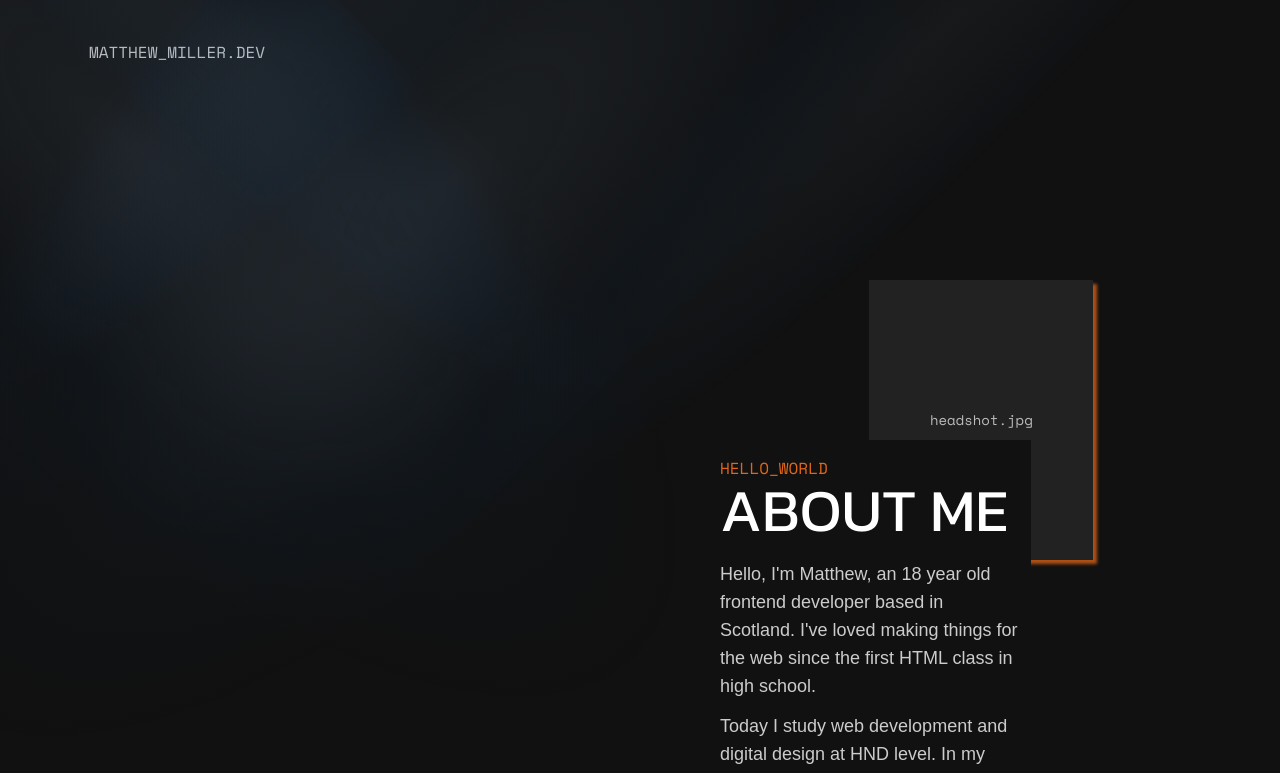
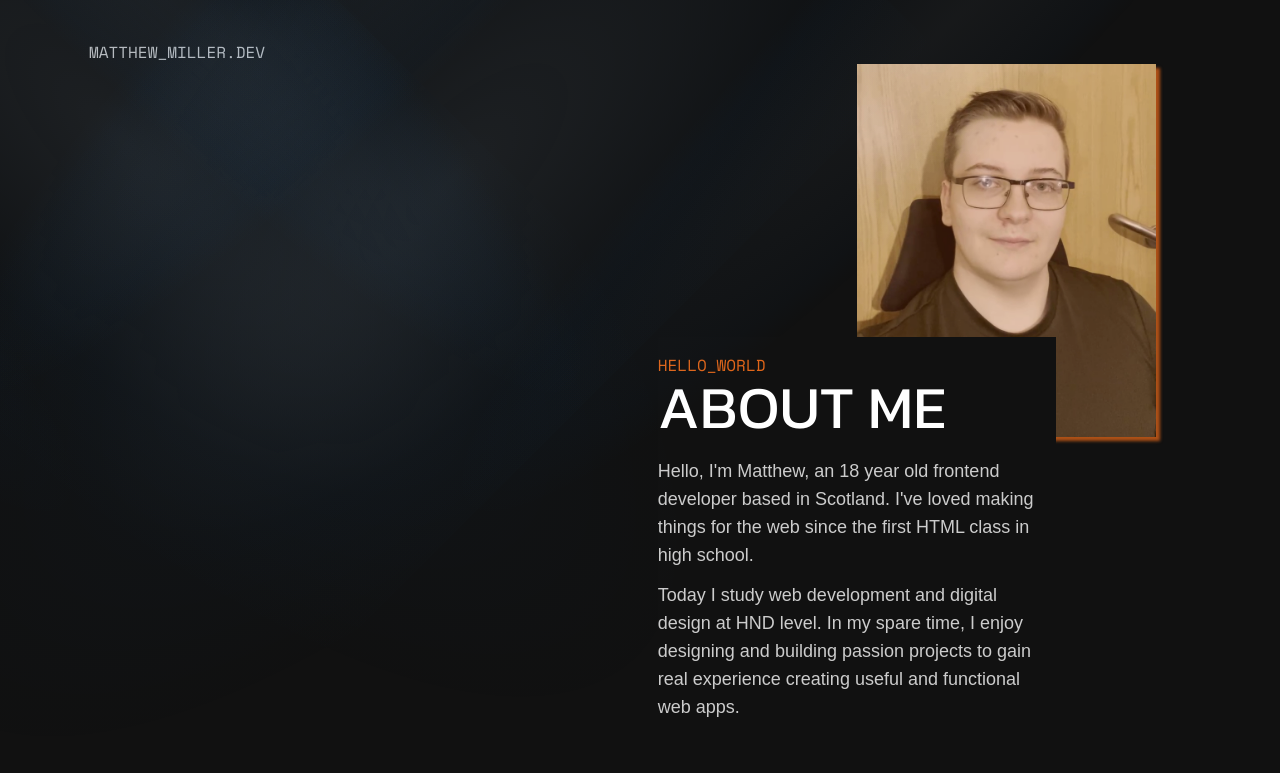
Before and after one commit to RageBoy152/matthew-miller-dev, a Next.js app: page / in a window 1280 px wide. Shown: the top 773 px of the page. Built offline with nearby package versions, Linux system fonts and the light colour scheme; a web font is replaced by a local one.

Commit message:
Added headshot. Made layout of about image/text more consistent and neat

```diff
--- a/src/app/globals.css
+++ b/src/app/globals.css
@@ -22,7 +22,7 @@
 
 
   /*  breakpoints  */
-  --breakpoint-xxs: 25rem;
+  --breakpoint-xxs: 23rem;
   --breakpoint-xs: 30rem;
   --breakpoint-2lg: 72rem;
 }
--- a/src/app/page.tsx
+++ b/src/app/page.tsx
@@ -18,6 +18,7 @@ import ProjectGalleryModal from "@/components/UI/ProjectGalleryModal";
 import { motion, useReducedMotion } from "motion/react";
 import { animOnVisible } from "@/utils/animate";
 import { Spotlight } from "@/components/UI/SpotlightNew";
+import Image from "next/image";
 
 
 export type setActiveProjectModalType = (projectId: string | null) => void;
@@ -63,29 +64,34 @@ export default function Home() {
 
           {/*  ABOUT SECTION  */}
 
-          <section id="about" className="md:w-3/4 mx-auto flex flex-col gap-4 xs:block relative xs:pt-70 mb-15 mt-40">
+          <section id="about" className="w-full 2xl:w-4/5 mx-auto flex flex-col relative pt-16">
+
+
+            {/*  ABOUT IMAGE  */}
 
             <motion.div
               ref={portraitRef}
               {...animOnVisible({ reducedMotion: reducedMotion, initialYOffset: "5%", once: true })}
               className="
-              bg-place-black aspect-4/5 shadow-accent -z-10
+              bg-accent aspect-4/5 shadow-accent -z-10
               text-gray font-space-mono text-sm
-              w-3/4 xs:w-3/5 sm:w-1/2 lg:w-4/5 xl:w-3/5
-              xs:absolute end-0 xs:bottom-80 sm:bottom-70 lg:bottom-[480px] 2lg:bottom-[440px] xl:bottom-80 2xl:bottom-70
-              flex justify-center items-center ms-auto xs:ms-0"
+              w-1/2 lg:w-3/5
+              flex justify-center items-center ms-auto relative"
             >
-              headshot.jpg
+              <Image className="object-cover object-bottom bg-blend-color-dodge opacity-80 bg-place-black" fill priority sizes="(max-width: 1024px) 40vw (min-width: 1023px) 80vw" src="/matthewmiller-headshot-3.png" alt="Matthew Miller" />
             </motion.div>
 
-            <div className="flex flex-col gap-3 w-5/6 2xl:w-4/5 pt-4 pe-3 bg-black">
+
+            {/*  ABOUT TEXT  */}
+
+            <div className="flex flex-col gap-3 w-3/4 lg:w-4/5 pt-4 pe-3 bg-black relative mt-4 lg:-mt-[100px]">
 
               <div className="uppercase mb-2">
                 <motion.p {...animOnVisible({ reducedMotion: reducedMotion, initialYOffset: "10%", once: true })} className="text-accent font-space-mono">
                   Hello_World
                 </motion.p>
 
-                <motion.h2 {...animOnVisible({ reducedMotion: reducedMotion, delay: 0.1, initialYOffset: "5%", once: true })} className="font-kanit text-5xl lg:text-6xl text-white">
+                <motion.h2 {...animOnVisible({ reducedMotion: reducedMotion, delay: 0.1, initialYOffset: "5%", once: true })} className="font-kanit text-4xl xs:text-5xl lg:text-6xl text-white">
                   About Me
                 </motion.h2>
               </div>
@@ -122,7 +128,7 @@ export default function Home() {
               <motion.p {...animOnVisible({ reducedMotion: reducedMotion, initialYOffset: "10%", once: true })} className="text-accent font-space-mono">
                 My_Work
               </motion.p>
-              <motion.h2 {...animOnVisible({ reducedMotion: reducedMotion, delay: 0.1, initialYOffset: "5%", once: true })} className="font-kanit text-5xl lg:text-6xl text-white">
+              <motion.h2 {...animOnVisible({ reducedMotion: reducedMotion, delay: 0.1, initialYOffset: "5%", once: true })} className="font-kanit text-4xl xs:text-5xl lg:text-6xl text-white">
                 Experienced Creator
               </motion.h2>
             </div>
@@ -140,7 +146,7 @@ export default function Home() {
               <motion.p {...animOnVisible({ reducedMotion: reducedMotion, initialYOffset: "10%", once: true })} className="text-accent font-space-mono">
                 Learning
               </motion.p>
-              <motion.h2 {...animOnVisible({ reducedMotion: reducedMotion, delay: 0.1, initialYOffset: "5%", once: true })} className="font-kanit text-5xl lg:text-6xl text-white">
+              <motion.h2 {...animOnVisible({ reducedMotion: reducedMotion, delay: 0.1, initialYOffset: "5%", once: true })} className="font-kanit text-4xl xs:text-5xl lg:text-6xl text-white">
                 Relevant Education
               </motion.h2>
             </div>
@@ -158,7 +164,7 @@ export default function Home() {
               <motion.p {...animOnVisible({ reducedMotion: reducedMotion, initialYOffset: "10%", once: true })} className="text-accent font-space-mono">
                 Get_in_touch
               </motion.p>
-              <motion.h2 {...animOnVisible({ reducedMotion: reducedMotion, delay: 0.1, initialYOffset: "5%", once: true })} className="font-kanit text-5xl lg:text-6xl text-white">
+              <motion.h2 {...animOnVisible({ reducedMotion: reducedMotion, delay: 0.1, initialYOffset: "5%", once: true })} className="font-kanit text-4xl xs:text-5xl lg:text-6xl text-white">
                 Contact Me
               </motion.h2>
             </div>
--- a/src/components/ProjectCard.tsx
+++ b/src/components/ProjectCard.tsx
@@ -56,7 +56,7 @@ export default function ProjectCard({ project, projectIndex, prevYear, lastProje
           <hr className="text-gray/25" />
 
           <div className="flex flex-col uppercase font-space-mono">
-            <div className="flex gap-6 items-center justify-between">
+            <div className="flex gap-6 items-center justify-between flex-wrap xxs:flex-nowrap">
               <h3 className="text-2xl md:text-4xl text-white">{project.label}</h3>
 
               <div className="flex gap-4">
```
Also changed, not shown: public/matthewmiller-headshot-3.png (added).
